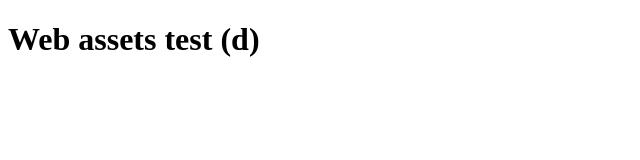
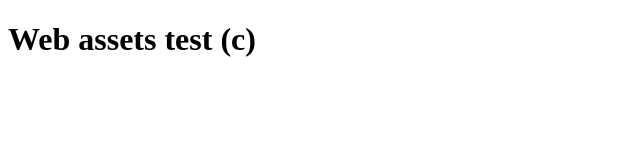
Before and after one commit to dartess/assets-test, a website: page docs/index.html in a window 1280 px wide. Shown: the full height of the page, 0-640 px from the left. Drawn offline with Linux system fonts and the light colour scheme.

```diff
--- a/docs/index.html
+++ b/docs/index.html
@@ -27,12 +27,10 @@
     <link rel="apple-touch-startup-image" href="./splash-screens/apple-splash-dark-1668-2224.png" media="(prefers-color-scheme: dark) and (device-width: 834px) and (device-height: 1112px) and (-webkit-device-pixel-ratio: 2) and (orientation: portrait)">
     <link rel="apple-touch-startup-image" href="./splash-screens/apple-splash-2224-1668.png" media="(device-width: 834px) and (device-height: 1112px) and (-webkit-device-pixel-ratio: 2) and (orientation: landscape)">
     <link rel="apple-touch-startup-image" href="./splash-screens/apple-splash-dark-2224-1668.png" media="(prefers-color-scheme: dark) and (device-width: 834px) and (device-height: 1112px) and (-webkit-device-pixel-ratio: 2) and (orientation: landscape)">
-
+    <link rel="apple-touch-startup-image" href="./splash-screens/apple-splash-1620-2160.png" media="(device-width: 810px) and (device-height: 1080px) and (-webkit-device-pixel-ratio: 2) and (orientation: portrait)">
+    <link rel="apple-touch-startup-image" href="./splash-screens/apple-splash-dark-1620-2160.png" media="(prefers-color-scheme: dark) and (device-width: 810px) and (device-height: 1080px) and (-webkit-device-pixel-ratio: 2) and (orientation: portrait)">
     <link rel="apple-touch-startup-image" href="./splash-screens/apple-splash-2160-1620.png" media="(device-width: 810px) and (device-height: 1080px) and (-webkit-device-pixel-ratio: 2) and (orientation: landscape)">
     <link rel="apple-touch-startup-image" href="./splash-screens/apple-splash-dark-2160-1620.png" media="(prefers-color-scheme: dark) and (device-width: 810px) and (device-height: 1080px) and (-webkit-device-pixel-ratio: 2) and (orientation: landscape)">
-    <link rel="apple-touch-startup-image" href="./splash-screens/apple-splash-1620-2160.png" media="(device-width: 810px) and (device-height: 1080px) and (-webkit-device-pixel-ratio: 2) and (orientation: portrait)">
-    <link rel="apple-touch-startup-image" href="./splash-screens/apple-splash-dark-1620-2160.png" media="(prefers-color-scheme: dark) and (device-width: 810px) and (device-height: 1080px) and (-webkit-device-pixel-ratio: 2) and (orientation: portrait)">
-
     <link rel="apple-touch-startup-image" href="./splash-screens/apple-splash-1284-2778.png" media="(device-width: 428px) and (device-height: 926px) and (-webkit-device-pixel-ratio: 3) and (orientation: portrait)">
     <link rel="apple-touch-startup-image" href="./splash-screens/apple-splash-dark-1284-2778.png" media="(prefers-color-scheme: dark) and (device-width: 428px) and (device-height: 926px) and (-webkit-device-pixel-ratio: 3) and (orientation: portrait)">
     <link rel="apple-touch-startup-image" href="./splash-screens/apple-splash-2778-1284.png" media="(device-width: 428px) and (device-height: 926px) and (-webkit-device-pixel-ratio: 3) and (orientation: landscape)">
@@ -67,6 +65,6 @@
     <link rel="apple-touch-startup-image" href="./splash-screens/apple-splash-dark-1136-640.png" media="(prefers-color-scheme: dark) and (device-width: 320px) and (device-height: 568px) and (-webkit-device-pixel-ratio: 2) and (orientation: landscape)">
   </head>
   <body>
-    <h1>Web assets test (d)</h1>
+    <h1>Web assets test (c)</h1>
   </body>
 </html>
```
